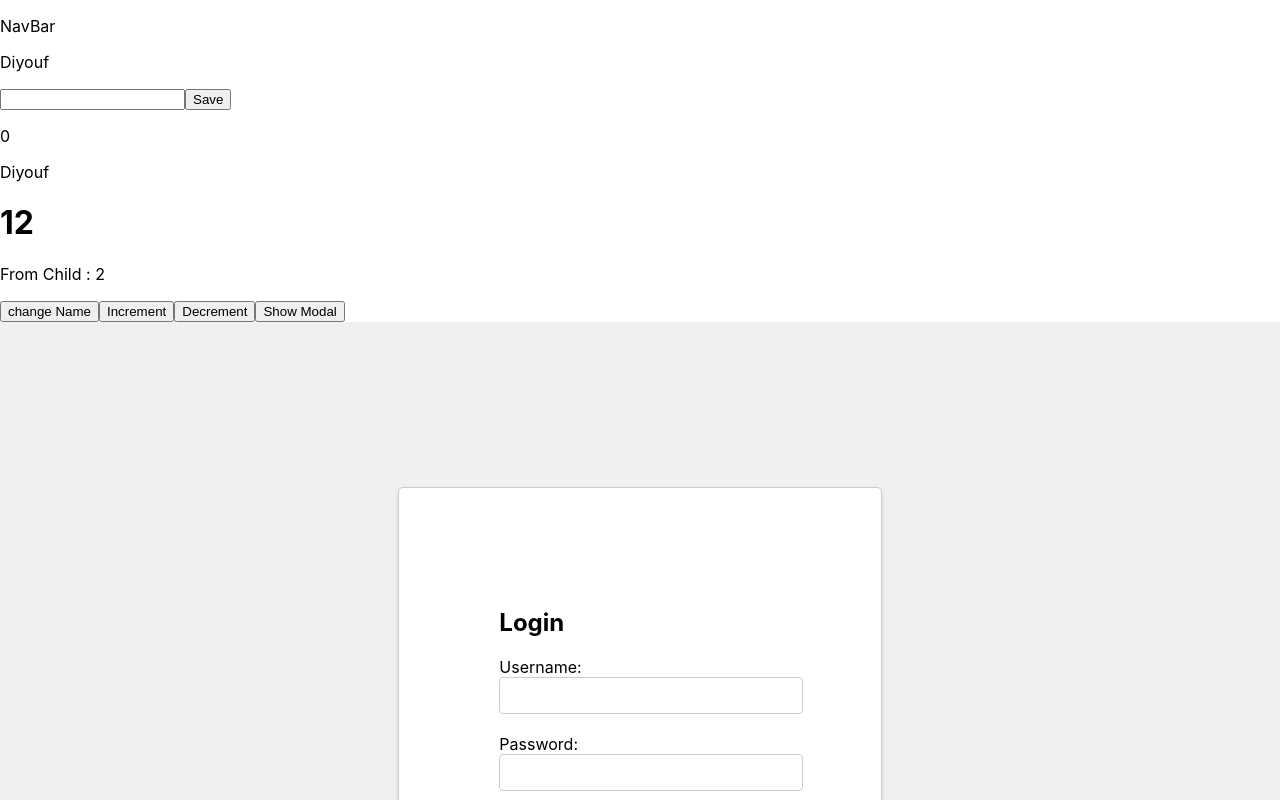
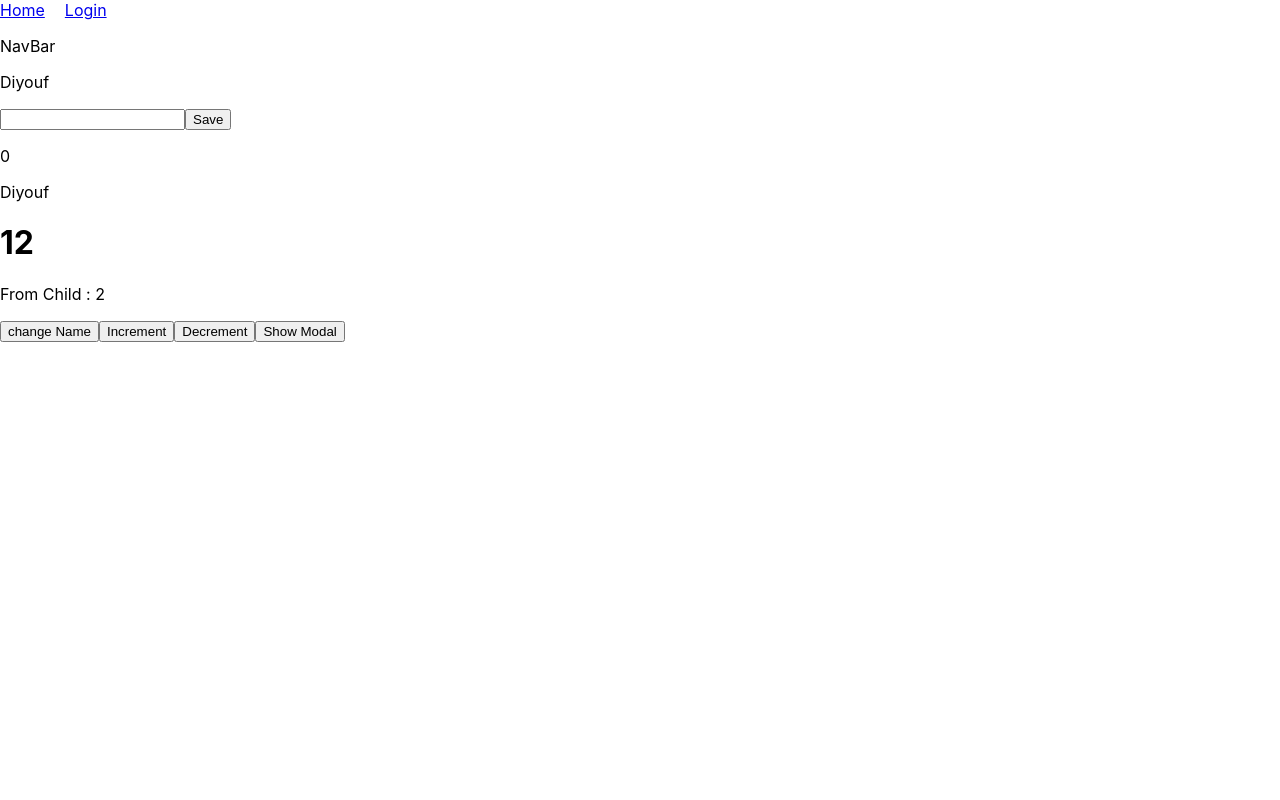
Before and after one commit to Diyouf/React-Study, a React (Create React App) app: page / in a window 1280 px wide. Shown: the top 800 px of the page. Built offline with nearby package versions, Linux system fonts and the light colour scheme.

Commit message:
Learing(Routes): React-route-dom

```diff
--- a/package.json
+++ b/package.json
@@ -9,6 +9,7 @@
     "react": "^18.3.1",
     "react-dom": "^18.3.1",
     "react-hook-form": "^7.51.4",
+    "react-router-dom": "^6.23.1",
     "react-scripts": "5.0.1",
     "web-vitals": "^2.1.4"
   },
--- a/src/App.js
+++ b/src/App.js
@@ -2,7 +2,6 @@ import "./App.css";
 import Navbar from "./component/Navbar";
 import { useState, useEffect } from "react";
 import Modal from "./component/Modal";
-import FormComponent from "./component/form";
 
 export default function App() {
   const [Count, setCount] = useState(0);
@@ -17,7 +16,6 @@ export default function App() {
     console.log(sum);
     return () => {};
   }, [ChildData]);
-
 
   function increamentCount() {
     setCount(Count + 1);
@@ -56,7 +54,7 @@ export default function App() {
       <button onClick={decreamentCount}>Decrement</button>
       <button onClick={openModal}>Show Modal</button>
       {modalAction && <Modal onClose={handleCloseAction} />}
-      <FormComponent />
+      {/* <FormComponent /> */}
     </div>
   );
 }
--- a/src/index.js
+++ b/src/index.js
@@ -1,13 +1,13 @@
 import React from 'react';
 import ReactDOM from 'react-dom/client';
 import './index.css';
-import App from './App';
+import Main from './main';
 import reportWebVitals from './reportWebVitals';
 
 const root = ReactDOM.createRoot(document.getElementById('root'));
 root.render(
   <React.StrictMode>
-    <App />
+    <Main />
   </React.StrictMode>
 );
 
--- /dev/null
+++ b/src/main.js
@@ -0,0 +1,22 @@
+import React from "react";
+import { BrowserRouter as Router, Routes, Route, NavLink } from "react-router-dom";
+import App from "./App";
+import FormComponent from "./component/form";
+
+export default function Main() {
+  return (
+    <Router>
+      <div className="navbar" style={{
+        display:'flex',
+        gap:'20px'
+      }}>
+        <NavLink to="/">Home</NavLink>
+        <NavLink to="/login">Login</NavLink>
+      </div>
+      <Routes>
+        <Route path="/" element={<App />} />
+        <Route path="/login" element={<FormComponent />} />
+      </Routes>
+    </Router>
+  );
+}
```
Also changed, not shown: 1 other file (tests, documents, lock files or other folders).
